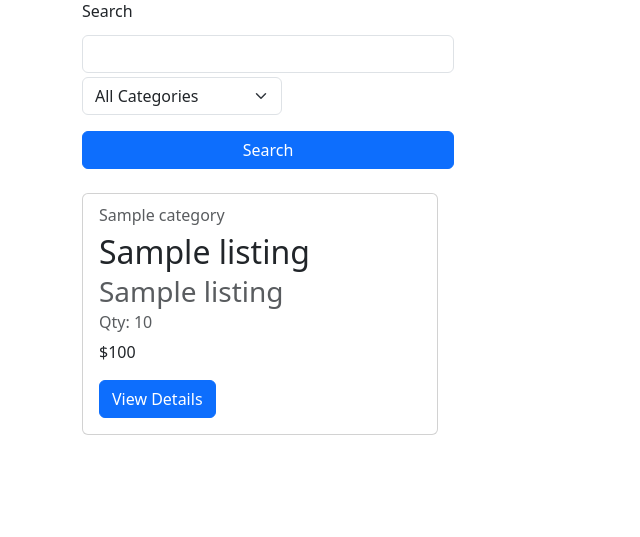
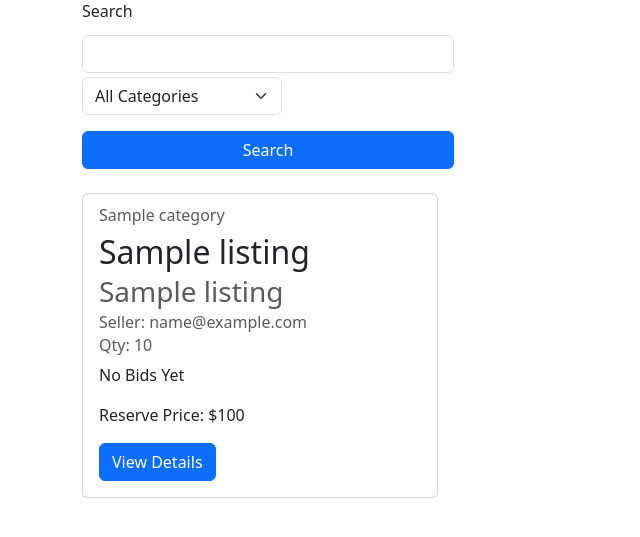
Before and after one commit to fzhou1010/nittanyauction-phase2, a Flask app: template templates/listings/browse.html in a window 1280 px wide. Shown: the part 155-692 px from the top of the page, without its empty margins (0-640 px from the left). Run offline with Flask 3, Linux system fonts and the light colour scheme; the template is opened without the code that fills it: most values are stand-ins (such as "Sample title", 1, 10 or a date in 2020).

Commit message:
Added seller and current bid to browse

```diff
--- a/routes/listings.py
+++ b/routes/listings.py
@@ -10,7 +10,7 @@ def browse():
 
     categories = query_db('SELECT DISTINCT Category FROM Auction_Listings')
 
-    query = ('SELECT * FROM Auction_Listings WHERE 1=1')
+    query = ('SELECT *, (SELECT MAX(Bid_Price) FROM Bids WHERE Bids.Listing_ID = Auction_Listings.Listing_ID) AS Current_Bid FROM Auction_Listings WHERE 1=1')
     args = []
 
     if search:
--- a/templates/listings/listing.html
+++ b/templates/listings/listing.html
@@ -5,9 +5,15 @@
             <h6 class="card-subtitle mb-2 text-muted">{{ item.Category }}</h6>
             <h2 class="card-title">{{ item.Auction_Title }}</h2>
             <h3 class="card-subtitle mb-2 text-muted">{{ item.Product_Name }}</h3>
+            <h6 class="card-subtitle mb-2 text-muted">Seller: {{ item.Seller_Email }}</h6>
             <h6 class="card-subtitle mb-2 text-muted">Qty: {{ item.Quantity }}</h6>
             <!-- TODO: Figure out pricing formatting with last 0-->
-            <p class="card-text">${{ item.Reserve_Price }}0</p>
+            {% if item.current_bid %}
+            <p class="card-text">Current Bid: ${{ item.Current_Bid }}0</p>
+            {% else %}
+            <p class="card-text">No Bids Yet</p>
+            {% endif %}
+            <p class="card-text">Reserve Price: ${{ item.Reserve_Price }}0</p>
             <a href="/listing/{{ item.Seller_Email }}/{{ item.Listing_ID }}" class="btn btn-primary">View Details</a>
         </div>
     </div>
```
